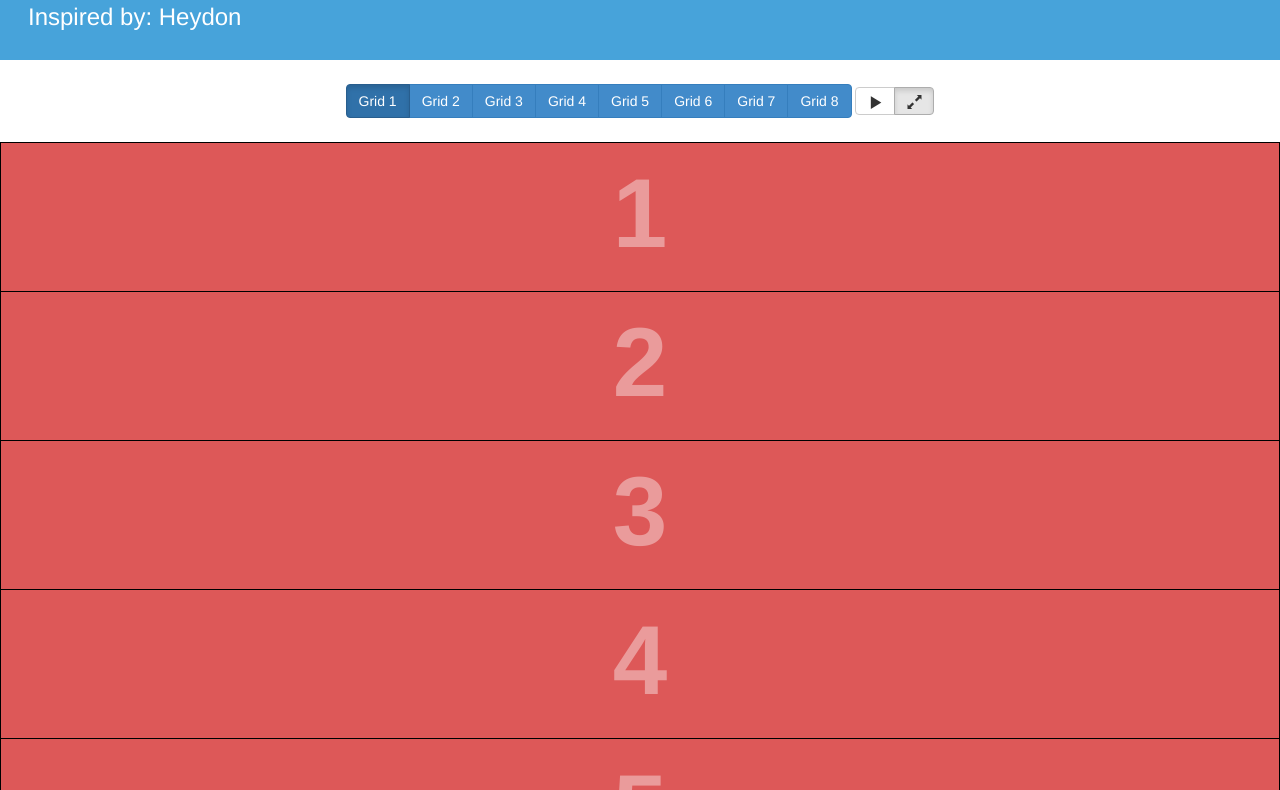
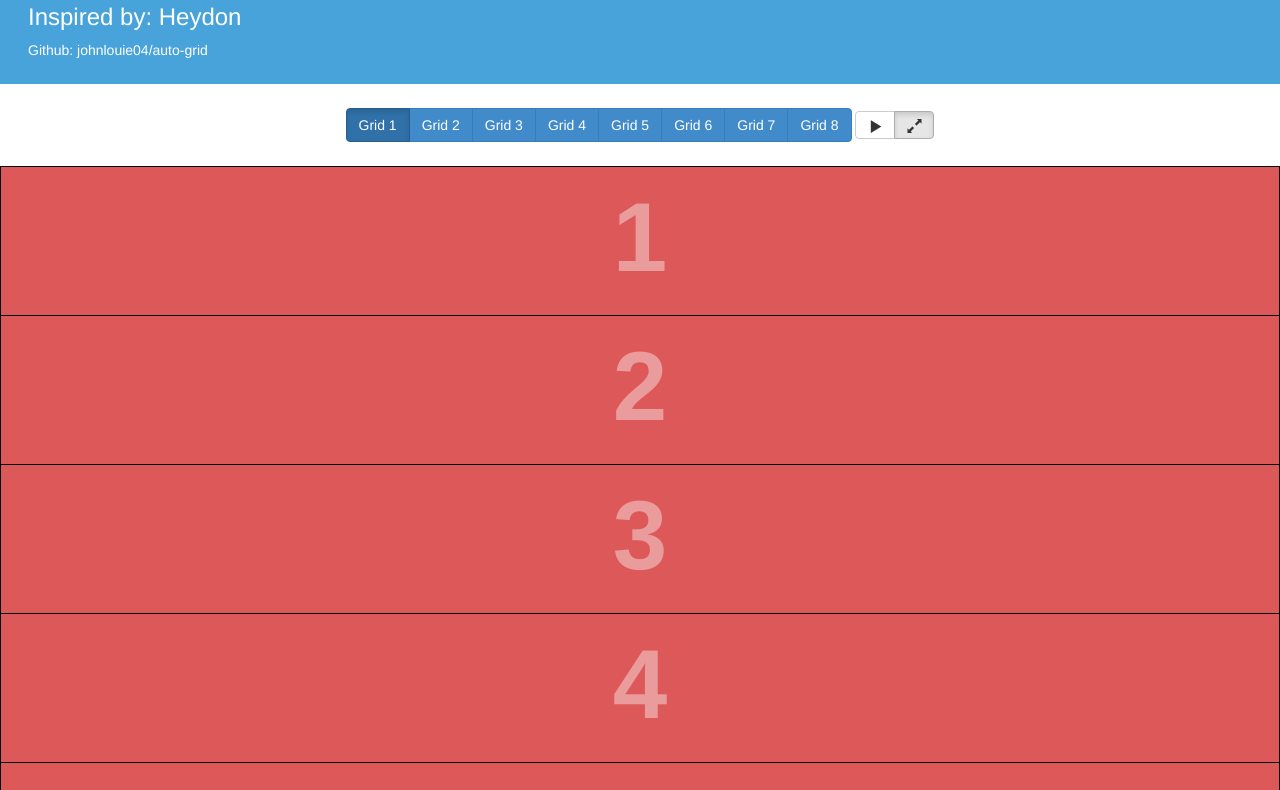
Before and after one commit to johnlouie04/auto-grid, a website: page index.html in a window 1280 px wide. Shown: the part 90-880 px from the top of the page. Drawn offline with Linux system fonts and the light colour scheme.

Commit message:
add link for homepage

```diff
--- a/index.html
+++ b/index.html
@@ -91,6 +91,7 @@
   		<div class="fluid-container" style="min-height: 150px; background-color: #47a3da; padding: 1em 2em; color: #fff;">
 			<h1>Automated Grid</h1>
 			<h3>Inspired by: <a href="https://twitter.com/heydonworks" target="_blank" style="color: #fff;">Heydon</a></h3>
+			<p>Github: <a href="https://github.com/johnlouie04/auto-grid" style="color: #fff;">johnlouie04/auto-grid</a></p>
   		</div>
 
 		<div class="text-center" style="padding: 24px;">
```
